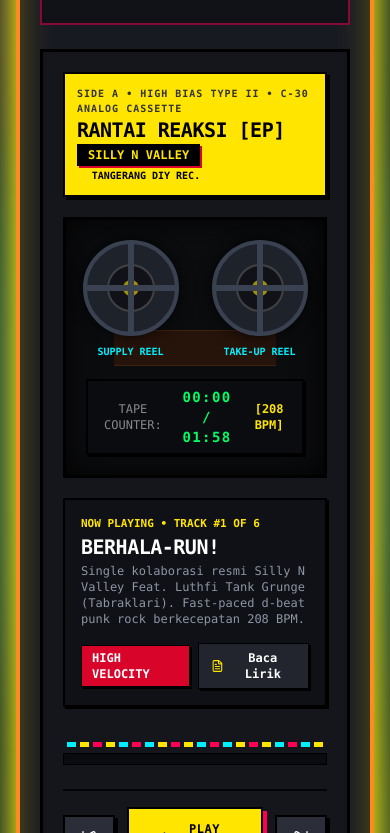
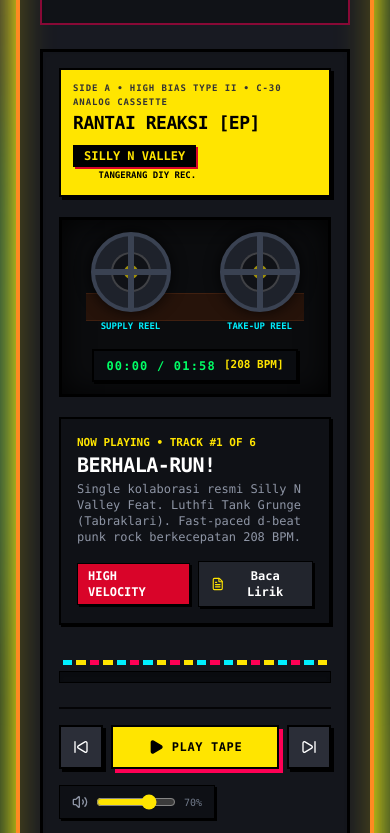
Before and after one commit to anggarenn/projectBand, a Next.js app: page / in a window 390 px wide. Shown: the part 8131-8964 px from the top of the page. Built offline with nearby package versions, Linux system fonts and the light colour scheme; a web font is replaced by a local one.

Commit message:
fix(mobile): optimize mobile responsive layout, touch targets, and VU gauges for small screens

```diff
--- a/src/app/silly-n-valley/page.tsx
+++ b/src/app/silly-n-valley/page.tsx
@@ -359,7 +359,7 @@
 }) {
   const needleAngle = isPlaying ? -28 + level * 7 : -34;
   return (
-    <div className="bg-[#101216] border-2 border-black p-2 rounded-sm shadow-[inset_0_0_15px_rgba(0,0,0,0.9)] flex flex-col items-center w-full max-w-[160px]">
+    <div className="bg-[#101216] border-2 border-black p-2 rounded-sm shadow-[inset_0_0_15px_rgba(0,0,0,0.9)] flex flex-col items-center w-full max-w-[135px] sm:max-w-[160px]">
       <div className="flex justify-between items-center w-full text-[9px] font-mono text-[#888] font-bold px-1 mb-1">
         <span className="text-[#FFE500]">CH {channel}</span>
         <span className={isPlaying ? "text-[#00FF66] animate-pulse" : "text-[#555]"}>
@@ -1707,21 +1707,21 @@
               </div>
 
               {/* Mobile VU Meters row */}
-              <div className="flex md:hidden justify-center gap-3 mt-4">
+              <div className="grid grid-cols-2 gap-2 sm:gap-3 w-full max-w-[280px] mx-auto mt-4 md:hidden">
                 <AnalogVUMeter channel="L" isPlaying={isPlaying} level={vuLevelLeft} />
                 <AnalogVUMeter channel="R" isPlaying={isPlaying} level={vuLevelRight} />
               </div>
             </div>
 
             {/* FULL-WIDTH TAPE DECK WELL & CONTROLS */}
-            <div className="bg-[#14161C] border-3 border-black p-5 sm:p-7 shadow-inner relative">
+            <div className="bg-[#14161C] border-3 border-black p-4 sm:p-7 shadow-inner relative">
               {/* Cassette Label Header */}
-              <div className="bg-[#FFE500] text-black border-2 border-black p-3 flex flex-wrap justify-between items-center font-mono shadow-[3px_3px_0px_#000]">
+              <div className="bg-[#FFE500] text-black border-2 border-black p-3 flex flex-wrap justify-between items-center font-mono shadow-[3px_3px_0px_#000] gap-2">
                 <div>
-                  <div className="text-[10px] uppercase font-bold tracking-widest text-[#333]">
+                  <div className="text-[9px] sm:text-[10px] uppercase font-bold tracking-widest text-[#333]">
                     SIDE A • HIGH BIAS TYPE II • C-30 ANALOG CASSETTE
                   </div>
-                  <div className="text-xl sm:text-2xl font-black uppercase tracking-tight">
+                  <div className="text-lg sm:text-2xl font-black uppercase tracking-tight">
                     RANTAI REAKSI [EP]
                   </div>
                 </div>
@@ -1729,61 +1729,61 @@
                   <div className="text-xs font-black bg-black text-[#FFE500] px-2.5 py-0.5 border border-black shadow-[2px_2px_0px_#D90429]">
                     SILLY N VALLEY
                   </div>
-                  <div className="text-[10px] font-bold text-black mt-0.5">TANGERANG DIY REC.</div>
+                  <div className="text-[9px] sm:text-[10px] font-bold text-black mt-0.5">TANGERANG DIY REC.</div>
                 </div>
               </div>
 
               {/* CASSETTE TAPE WINDOW & ROTATING SPOOLS */}
-              <div className="my-5 bg-[#0B0C0E] border-3 border-black p-5 sm:p-8 relative shadow-[inset_0_0_30px_rgba(0,0,0,0.9)]">
+              <div className="my-5 bg-[#0B0C0E] border-3 border-black p-3 sm:p-8 relative shadow-[inset_0_0_30px_rgba(0,0,0,0.9)] overflow-hidden">
                 {/* Backlight Glow inside cassette well */}
                 <div className={`absolute inset-0 pointer-events-none transition-opacity duration-300 ${
                   isPlaying ? "bg-[#00F0FF]/10" : "bg-transparent"
                 }`} />
 
                 {/* Magnetic tape ribbon */}
-                <div className="absolute inset-x-12 top-1/2 -translate-y-1/2 h-9 bg-[#2B150A] opacity-85 pointer-events-none border-y border-[#4A2411]" />
+                <div className="absolute inset-x-6 sm:inset-x-12 top-1/2 -translate-y-1/2 h-7 sm:h-9 bg-[#2B150A] opacity-85 pointer-events-none border-y border-[#4A2411]" />
 
                 {/* Rotating Spools */}
-                <div className="grid grid-cols-2 gap-10 items-center max-w-lg mx-auto relative z-10">
+                <div className="grid grid-cols-2 gap-4 sm:gap-10 items-center max-w-lg mx-auto relative z-10">
                   {/* Left Spool (Supply) */}
                   <div className="flex flex-col items-center">
                     <div
-                      className={`w-24 h-24 sm:w-28 sm:h-28 rounded-full bg-[#1E222B] border-4 border-[#3A4252] flex items-center justify-center relative shadow-[0_0_15px_rgba(0,0,0,0.8)] ${
+                      className={`w-20 h-20 sm:w-28 sm:h-28 rounded-full bg-[#1E222B] border-4 border-[#3A4252] flex items-center justify-center relative shadow-[0_0_15px_rgba(0,0,0,0.8)] ${
                         isPlaying ? "animate-[spin_2.5s_linear_infinite]" : ""
                       }`}
                     >
-                      <div className="w-12 h-12 rounded-full bg-[#101217] border-2 border-white/20 flex items-center justify-center">
-                        <div className="w-4 h-4 rounded-full bg-[#FFE500]/60" />
+                      <div className="w-10 h-10 sm:w-12 sm:h-12 rounded-full bg-[#101217] border-2 border-white/20 flex items-center justify-center">
+                        <div className="w-3.5 h-3.5 sm:w-4 sm:h-4 rounded-full bg-[#FFE500]/60" />
                       </div>
                       {/* Spokes */}
                       <div className="absolute w-full h-1.5 bg-[#3A4252] pointer-events-none" />
                       <div className="absolute h-full w-1.5 bg-[#3A4252] pointer-events-none" />
                     </div>
-                    <span className="text-[10px] text-[#00F0FF] mt-2 font-mono font-bold uppercase">SUPPLY REEL</span>
+                    <span className="text-[9px] sm:text-[10px] text-[#00F0FF] mt-2 font-mono font-bold uppercase">SUPPLY REEL</span>
                   </div>
 
                   {/* Right Spool (Take-up) */}
                   <div className="flex flex-col items-center">
                     <div
-                      className={`w-24 h-24 sm:w-28 sm:h-28 rounded-full bg-[#1E222B] border-4 border-[#3A4252] flex items-center justify-center relative shadow-[0_0_15px_rgba(0,0,0,0.8)] ${
+                      className={`w-20 h-20 sm:w-28 sm:h-28 rounded-full bg-[#1E222B] border-4 border-[#3A4252] flex items-center justify-center relative shadow-[0_0_15px_rgba(0,0,0,0.8)] ${
                         isPlaying ? "animate-[spin_2.5s_linear_infinite]" : ""
                       }`}
                     >
-                      <div className="w-12 h-12 rounded-full bg-[#101217] border-2 border-white/20 flex items-center justify-center">
-                        <div className="w-4 h-4 rounded-full bg-[#FFE500]/60" />
+                      <div className="w-10 h-10 sm:w-12 sm:h-12 rounded-full bg-[#101217] border-2 border-white/20 flex items-center justify-center">
+                        <div className="w-3.5 h-3.5 sm:w-4 sm:h-4 rounded-full bg-[#FFE500]/60" />
                       </div>
                       <div className="absolute w-full h-1.5 bg-[#3A4252] pointer-events-none" />
                       <div className="absolute h-full w-1.5 bg-[#3A4252] pointer-events-none" />
                     </div>
-                    <span className="text-[10px] text-[#00F0FF] mt-2 font-mono font-bold uppercase">TAKE-UP REEL</span>
+                    <span className="text-[9px] sm:text-[10px] text-[#00F0FF] mt-2 font-mono font-bold uppercase">TAKE-UP REEL</span>
                   </div>
                 </div>
 
                 {/* Digital VFD Tape Counter HUD */}
-                <div className="mt-5 text-center relative z-10">
-                  <div className="inline-flex items-center gap-3 bg-[#0A0C10] border-2 border-black px-4 py-1.5 font-mono text-xs shadow-[2px_2px_0px_#000]">
-                    <span className="text-[#888]">TAPE COUNTER:</span>
-                    <span className="text-[#00FF66] font-black tracking-widest text-sm">
+                <div className="mt-4 sm:mt-5 text-center relative z-10">
+                  <div className="inline-flex items-center gap-2 sm:gap-3 bg-[#0A0C10] border-2 border-black px-3 sm:px-4 py-1.5 font-mono text-[11px] sm:text-xs shadow-[2px_2px_0px_#000]">
+                    <span className="text-[#888] hidden sm:inline">TAPE COUNTER:</span>
+                    <span className="text-[#00FF66] font-black tracking-widest text-xs sm:text-sm">
                       {formatTime(playbackSec)} / {activeTrack.duration}
                     </span>
                     <span className="text-[#FFE500] font-black">[{activeTrack.bpm} BPM]</span>
@@ -1793,6 +1793,7 @@
                   </div>
                 </div>
               </div>
+
 
               {/* NOW PLAYING TRACK STRIP */}
               <div className="bg-[#0F1116] border-2 border-black p-4 flex flex-wrap items-center justify-between gap-4 font-mono shadow-[2px_2px_0px_#000]">
@@ -1879,12 +1880,12 @@
               </div>
 
               {/* HEAVY TACTILE TRANSPORT BUTTONS */}
-              <div className="mt-6 flex flex-wrap items-center justify-between gap-4 pt-4 border-t-2 border-black/80">
+              <div className="mt-6 flex flex-col sm:flex-row items-center justify-between gap-4 pt-4 border-t-2 border-black/80">
                 {/* Left Controls: Buttons */}
-                <div className="flex items-center gap-3">
+                <div className="flex items-center justify-center gap-2 sm:gap-3 w-full sm:w-auto">
                   <button
                     onClick={handlePrevTrack}
-                    className="bg-[#2B2E38] hover:bg-[#383C48] active:bg-[#1E2027] text-white px-4 py-3 border-2 border-black shadow-[3px_3px_0px_#000] active:translate-y-0.5 active:shadow-none transition-transform font-black text-xs uppercase cursor-pointer"
+                    className="bg-[#2B2E38] hover:bg-[#383C48] active:bg-[#1E2027] text-white p-3 sm:px-4 sm:py-3 min-w-[44px] min-h-[44px] flex items-center justify-center border-2 border-black shadow-[3px_3px_0px_#000] active:translate-y-0.5 active:shadow-none transition-transform font-black text-xs uppercase cursor-pointer"
                     title="Track Sebelumnya"
                     aria-label="Previous track"
                   >
@@ -1893,7 +1894,7 @@
 
                   <button
                     onClick={togglePlayPause}
-                    className={`px-8 py-3 font-mono font-black text-xs uppercase tracking-wider border-2 border-black shadow-[4px_4px_0px_#000] flex items-center gap-2 transition-all active:translate-y-0.5 active:shadow-none cursor-pointer ${
+                    className={`flex-1 sm:flex-initial px-5 sm:px-8 py-3 min-h-[44px] font-mono font-black text-xs uppercase tracking-wider border-2 border-black shadow-[4px_4px_0px_#000] flex items-center justify-center gap-2 transition-all active:translate-y-0.5 active:shadow-none cursor-pointer ${
                       isPlaying
                         ? "bg-[#FF0055] text-white shadow-[4px_4px_0px_#FFE500] animate-pulse"
                         : "bg-[#FFE500] text-black shadow-[4px_4px_0px_#FF0055]"
@@ -1912,7 +1913,7 @@
 
                   <button
                     onClick={handleNextTrack}
-                    className="bg-[#2B2E38] hover:bg-[#383C48] active:bg-[#1E2027] text-white px-4 py-3 border-2 border-black shadow-[3px_3px_0px_#000] active:translate-y-0.5 active:shadow-none transition-transform font-black text-xs uppercase cursor-pointer"
+                    className="bg-[#2B2E38] hover:bg-[#383C48] active:bg-[#1E2027] text-white p-3 sm:px-4 sm:py-3 min-w-[44px] min-h-[44px] flex items-center justify-center border-2 border-black shadow-[3px_3px_0px_#000] active:translate-y-0.5 active:shadow-none transition-transform font-black text-xs uppercase cursor-pointer"
                     title="Track Selanjutnya"
                     aria-label="Next track"
                   >
@@ -1921,7 +1922,8 @@
                 </div>
 
                 {/* Right Controls: Volume */}
-                <div className="flex items-center gap-4 text-xs font-mono">
+                <div className="flex items-center justify-between sm:justify-end gap-4 w-full sm:w-auto text-xs font-mono">
+
                   <div className="flex items-center gap-2 bg-[#0E1015] px-3 py-2 border border-black shadow-[2px_2px_0px_#000]">
                     <button
                       onClick={() => setIsMuted(!isMuted)}
@@ -2494,8 +2496,8 @@
                 </div>
 
                 {/* Table Patch */}
-                <div className="overflow-x-auto">
-                  <table className="w-full text-left font-mono text-xs">
+                <div className="overflow-x-auto -mx-2 sm:mx-0">
+                  <table className="w-full text-left font-mono text-xs min-w-[520px]">
                     <thead>
                       <tr className="border-b-2 border-black bg-[#EAE5DA] text-black font-black">
                         <th className="p-3">CH</th>
@@ -2589,6 +2591,9 @@
                     </tbody>
                   </table>
                 </div>
+                <div className="sm:hidden text-[10px] text-[#666] font-mono italic mt-1.5">
+                  ↔ Geser tabel ke samping untuk melihat detail mic & stands
+                </div>
 
                 {/* Electric & Monitoring Note */}
                 <div className="bg-[#FAF8F5] border-2 border-black p-4 text-xs space-y-1">
```
